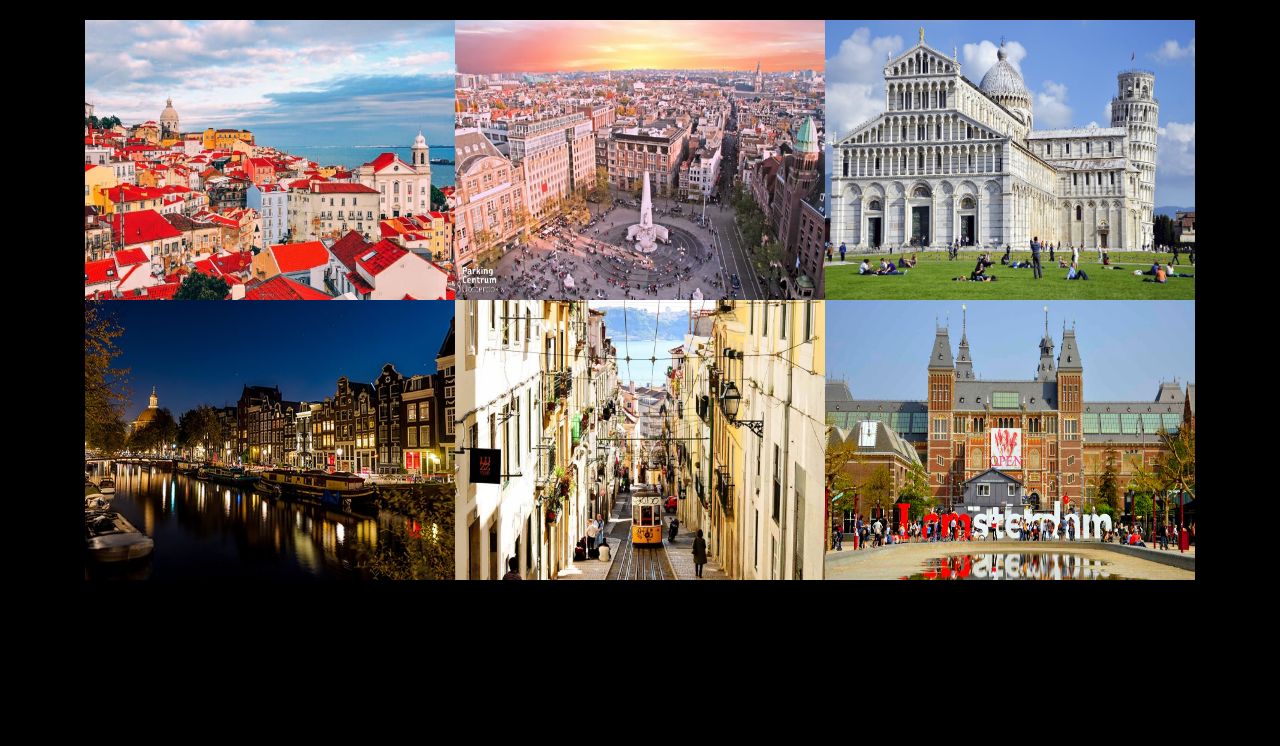
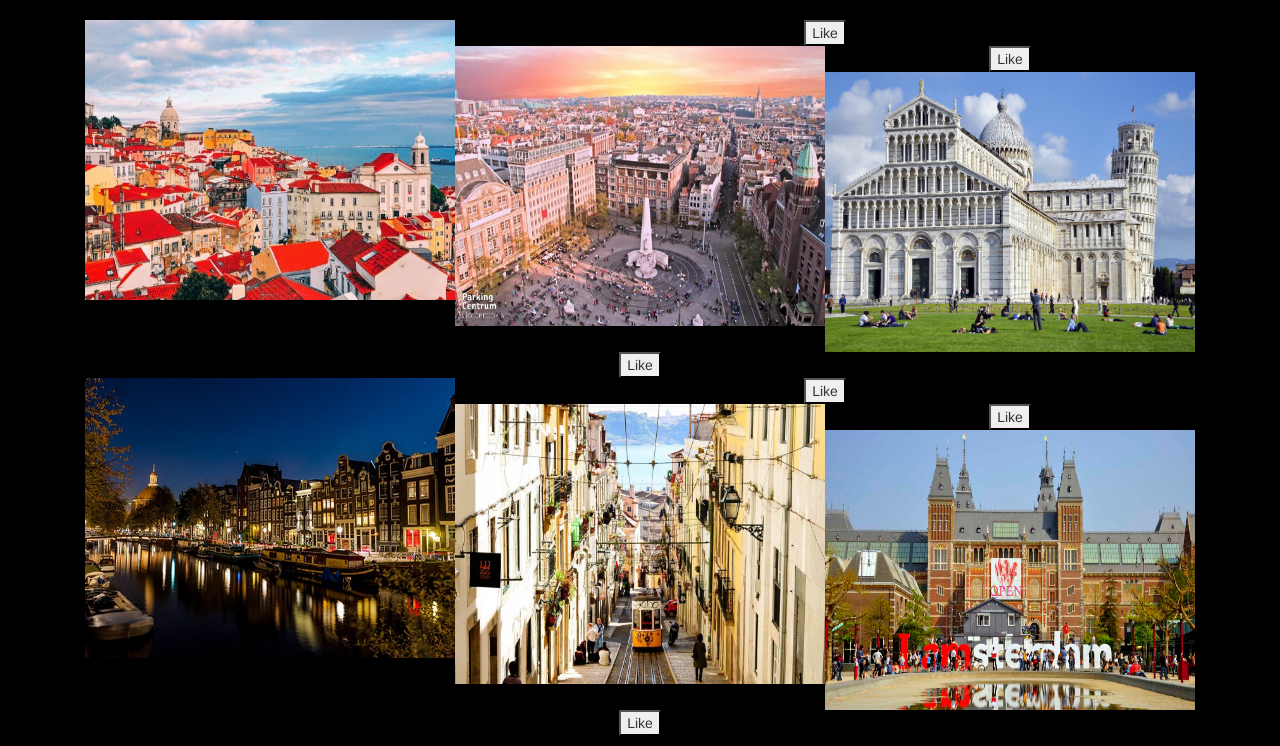
Before and after one commit to UgurhanC/hotspots, a Flask app: page / in a window 1280 px wide. Shown: the part 62-808 px from the top of the page. Before the commit the page ends 642 px from the top, so only its background shows below. Run offline with Flask 2, Linux system fonts and the light colour scheme; a user stored in the database is signed in; some libraries are stand-ins or nearby versions.

Commit message:
like button

```diff
--- a/application.py
+++ b/application.py
@@ -5,6 +5,7 @@ from passlib.apps import custom_app_context as pwd_context
 from tempfile import mkdtemp
 import os
 import uuid
+import requests
 
 from helpers import *
 
@@ -45,9 +46,9 @@ def index():
 
     # make a list of photos of the followed locations and order by timestamp
     photos = []
-    photo_dict = db.execute("SELECT filename FROM photo WHERE location IN {} ORDER BY timestamp DESC".format(search))
+    photo_dict = db.execute("SELECT filename, id FROM photo WHERE location IN {} ORDER BY timestamp DESC".format(search))
     for photo in photo_dict:
-        photos.append(photo['filename'])
+        photos.append([photo["filename"], photo["id"]])
 
     return render_template("index.html", photos=photos)
 
@@ -239,16 +240,6 @@ def follow():
         return render_template("follow.html")
 
 
-@app.route("/like/<action>", methods=["GET", "POST"])
-@login_required
-def like(user_id, action):
-    if action == 'like':
-        session.user_id.like_photo(id)
-    if action == 'unlike':
-        session.user_id.unlike_photo(id)
-    return render_template(index.html)
-
-
 @app.route("/react", methods=["GET", "POST"])
 @login_required
 def react():
@@ -306,3 +297,12 @@ def download_file(filename):
     path = os.getcwd() + "/pics"
     photo_path = os.path.join(path)
     return send_from_directory(photo_path, filename, as_attachment=True)
+
+
+@app.route("/like", methods=["POST"])
+@login_required
+def like():
+    if request.method == "POST":
+        photo_id = request.form['id']
+        like_photo(session["user_id"], photo_id)
+        return ""
--- a/helpers.py
+++ b/helpers.py
@@ -148,3 +148,18 @@ def follow_location(location):
                user_id=session["user_id"], location=place)
 
     return "location_followed"
+
+def like_photo(user_id, id):
+    if is_liking_post(user_id, id) == True:
+        db.execute("INSERT INTO liked (user_id, id) VALUES (:user_id, :id)",
+            user_id=user_id, id=id)
+    elif is_liking_post(user_id, id) == False:
+        db.execute("DELETE FROM liked WHERE user_id=:user_id and id=:id",
+            user_id=user_id, id=id)
+
+def is_liking_post(user_id, id):
+    like_status = db.execute("SELECT user_id FROM liked WHERE id=:id", id=id)
+    if {'user_id': user_id} in like_status:
+        return False
+    else:
+        return True
--- /dev/null
+++ b/static/js/functions.js
@@ -0,0 +1,10 @@
+
+function like_photo(id){
+    $.ajax({
+      url: "/like",
+      type: "POST",
+      data: {"id": id},
+      dataType: "text",
+
+    });
+}
--- a/templates/index.html
+++ b/templates/index.html
@@ -10,8 +10,9 @@
         {% for photo in photos %}
         <div class=animate>
             <section id="photos">
-                <img src={{ url_for('download_file', filename=photo ) }} alt="Can't load picture" width="370" height="280" style=float:left>
+                <img src={{ url_for('download_file', filename=photo[0] ) }} alt="Can't load picture" width="370" height="280" style=float:left>
             </section>
+            <button type="button" onclick="like_photo({{photo[1]}})">Like</button>
         </div>
         {% endfor %}
     {% else %}
--- a/templates/layout.html
+++ b/templates/layout.html
@@ -16,6 +16,8 @@
     	  <script type="text/javascript" src="https://cdnjs.cloudflare.com/ajax/libs/bootstrap-show-password/1.0.3/bootstrap-show-password.min.js"></script>
 
         <link href="{{ url_for('static', filename='styles.css') }}" rel="stylesheet"/>
+        <script src="{{ url_for('static', filename='js/functions.js')}}"></script>
+
         <title>Hotspots</title>
 
         <title>HotSpots: {% block title %}{% endblock %}</title>
```
Also changed, not shown: hotspots.db.
